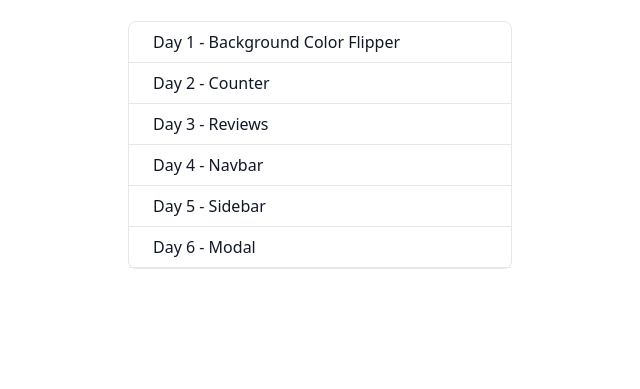
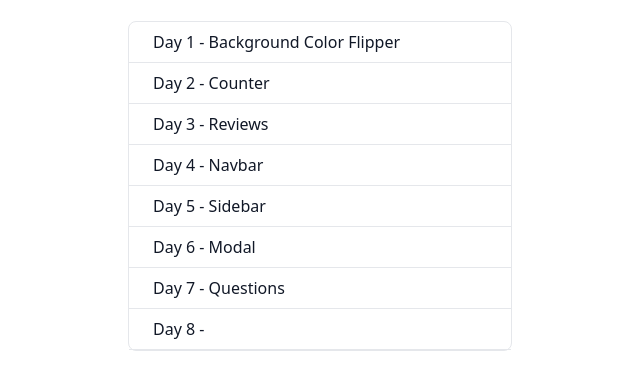
Before and after one commit to SumanKisku/15days15vanillajs, a plain HTML site: page index.html in a window 1280 px wide. Shown: the part 155-544 px from the top of the page, without its empty margins (320-960 px from the left). Drawn offline with nearby package versions, Linux system fonts and the light colour scheme.

Commit message:
updated index page

```diff
--- a/index.html
+++ b/index.html
@@ -108,6 +108,34 @@
       ">
       Day 6 - Modal
             </a>
+            <a href="./Day 7 - Questions/index.html" class="
+        block
+        px-6
+        py-2
+        border-b border-gray-200
+        w-full
+        hover:bg-gray-100 hover:text-gray-500
+        focus:outline-none focus:ring-0 focus:bg-gray-200 focus:text-gray-600
+        transition
+        duration-500
+        cursor-pointer
+      ">
+      Day 7 - Questions
+            </a>
+            <a href="./Day 8 - Menu/index.html" class="
+        block
+        px-6
+        py-2
+        border-b border-gray-200
+        w-full
+        hover:bg-gray-100 hover:text-gray-500
+        focus:outline-none focus:ring-0 focus:bg-gray-200 focus:text-gray-600
+        transition
+        duration-500
+        cursor-pointer
+      ">
+      Day 8 - <Menu></Menu>
+            </a>
         </div>
     </div>
 </body>
```
